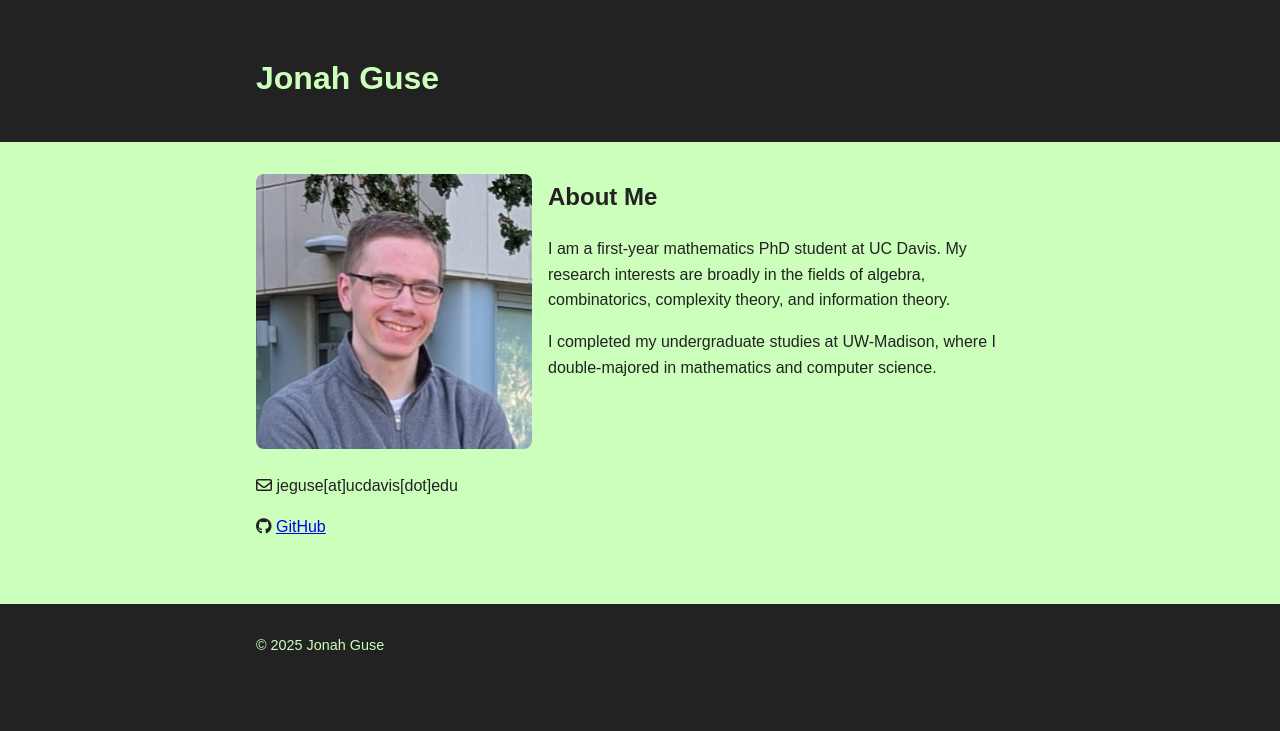
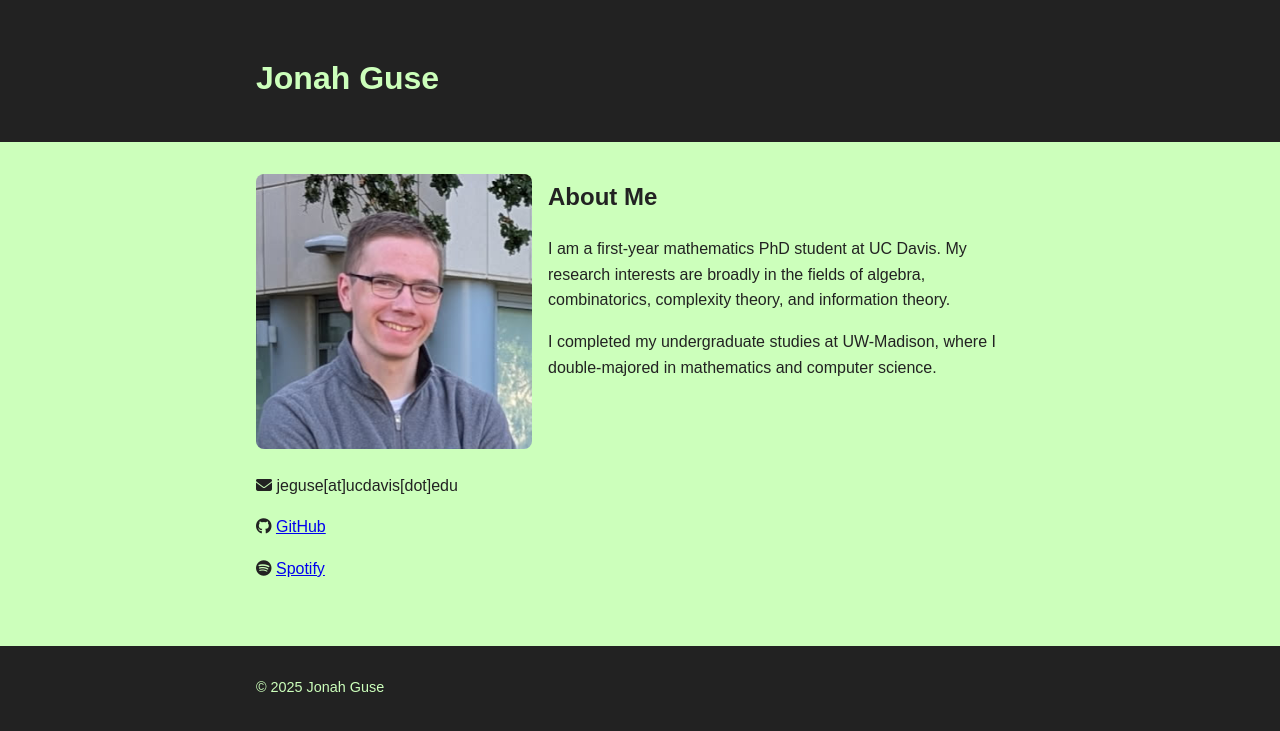
Before and after one commit to jeguse/jeguse.github.io, a Jekyll site: the page built from index.md, in a window 1280 px wide. Shown: the top 731 px of the page. Built offline with Jekyll 4.4.1, drawn with Linux system fonts in a browser that asks for light colours; nearby versions of some CDN libraries.

Commit message:
Update index.md

```diff
--- a/index.md
+++ b/index.md
@@ -9,11 +9,11 @@
 
 ![Jonah Guse](/assets/images/jeguse.jpg)
 
-<i class="fa-regular fa-envelope"></i> jeguse[at]ucdavis[dot]edu
+<i class="fa-solid fa-envelope"></i> jeguse[at]ucdavis[dot]edu
 
 <i class="fa-brands fa-github"></i> [GitHub](https://github.com/jeguse)
 
-<!-- - Spotify: [jongus](https://open.spotify.com/user/av0zvsdkik8p5x02eflvtpml1) -->
+<i class="fa-brands fa-spotify"></i> [Spotify](https://open.spotify.com/user/av0zvsdkik8p5x02eflvtpml1)
 
 </div>
 
```
